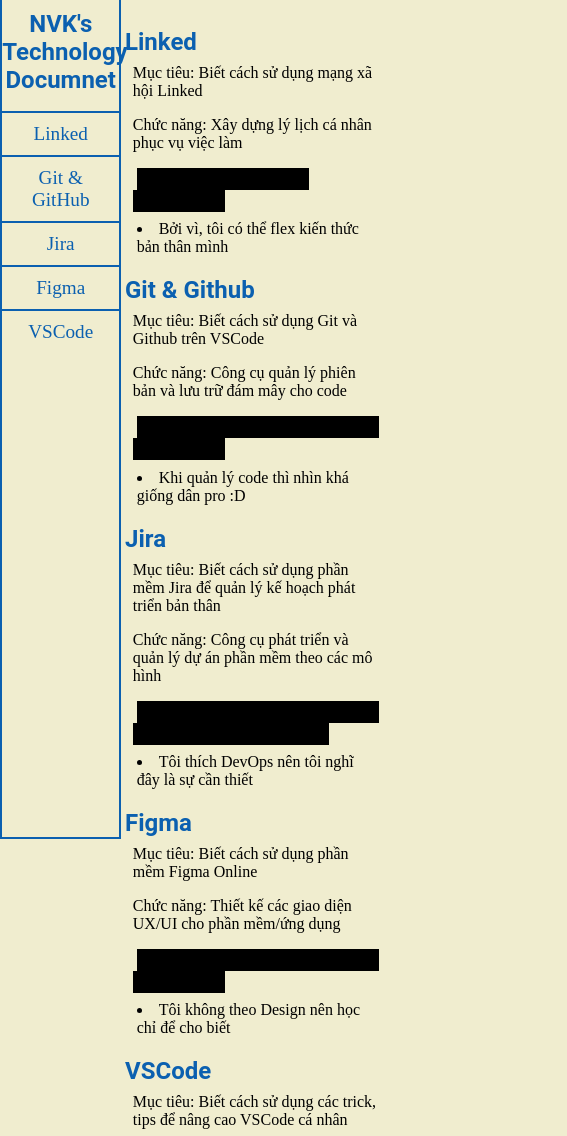
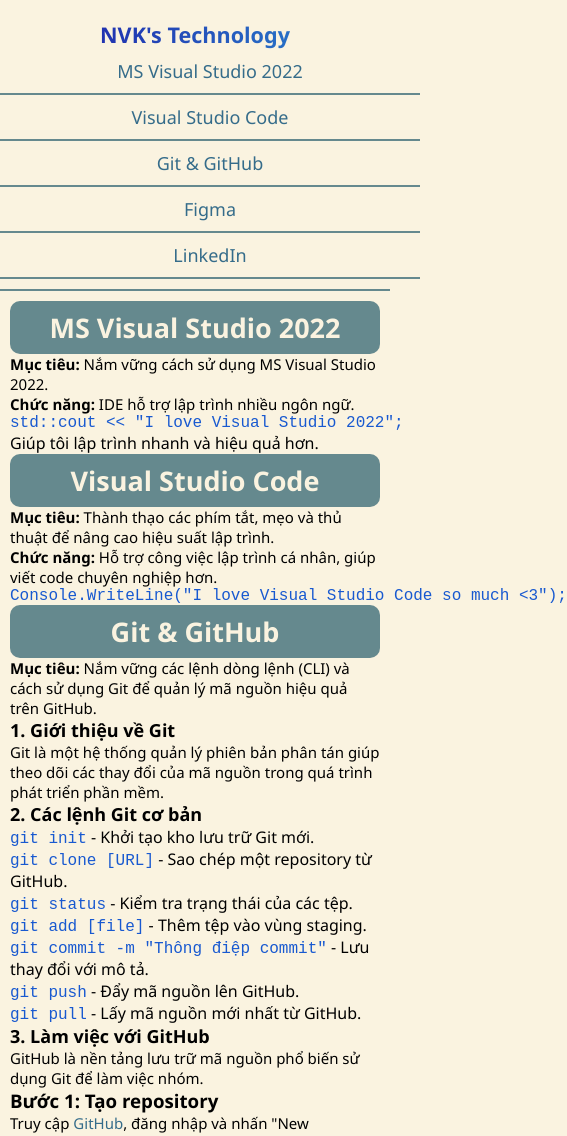
Before and after one commit to OriginalNVK/Front-end-FreeCodeCamp, a plain HTML site: page 1-ResponsiveWeb/PRJ3-TechnicalDocumentation/index.html in a window 390 px wide. Shown: the top 1136 px of the page, 567 px wide, since content can reach past the window. Drawn offline with Linux system fonts and the light colour scheme.

Commit message:
Complete the project3 in responsive web

```diff
--- a/1-ResponsiveWeb/PRJ3-TechnicalDocumentation/index.html
+++ b/1-ResponsiveWeb/PRJ3-TechnicalDocumentation/index.html
@@ -1,89 +1,147 @@
 <!DOCTYPE html>
-<html lang="en">
+<html lang="vi">
   <head>
-		<meta charset="utf-8" />
+    <meta charset="UTF-8" />
     <meta name="viewport" content="width=device-width, initial-scale=1.0" />
     <link rel="stylesheet" href="./styles.css" />
-		<title>Original NVK Document</title>
+    <title>NVK's Technology</title>
   </head>
   <body>
-		<nav id="navbar">
+    <nav class="navbar">
+      <h1>NVK's Technology</h1>
+      <ul>
+        <li><a href="#visual_studio_2022">MS Visual Studio 2022</a></li>
+        <li><a href="#visual_code">Visual Studio Code</a></li>
+        <li><a href="#git_github">Git & GitHub</a></li>
+        <li><a href="#figma">Figma</a></li>
+        <li><a href="#linked_in">LinkedIn</a></li>
+      </ul>
+    </nav>
+
+    <div class="content">
+      <section id="visual_studio_2022">
         <header>
-				<h1>NVK's Technology Documnet</h1>
-				<a class="nav-link" href="#linked">Linked</a>
-				<a class="nav-link" href="#git_&_github">Git & GitHub</a>
-				<a class="nav-link" href="#jira">Jira</a>
-				<a class="nav-link" href="#figma">Figma</a>
-				<a class="nav-link" href="#vscode">VSCode</a>
+          <h1>MS Visual Studio 2022</h1>
         </header>
-		</nav>
-		<main id="main-doc">
-			<section id="linked" class="main-section">
+        <p>
+          <strong>Mục tiêu:</strong> Nắm vững cách sử dụng MS Visual Studio
+          2022.
+        </p>
+        <p><strong>Chức năng:</strong> IDE hỗ trợ lập trình nhiều ngôn ngữ.</p>
+        <pre><code>std::cout << "I love Visual Studio 2022";</code></pre>
+        <ul>
+          <li>Giúp tôi lập trình nhanh và hiệu quả hơn.</li>
+        </ul>
+      </section>
+
+      <section id="visual_code">
         <header>
-					<h1>Linked</h1>
+          <h1>Visual Studio Code</h1>
         </header>
-				<body>
-					<p>Mục tiêu: Biết cách sử dụng mạng xã hội Linked</p>
-					<p>Chức năng: Xây dựng lý lịch cá nhân phục vụ việc làm</p>
-					<code>cout << "I love Linked";</code>
-					<li>Bởi vì, tôi có thể flex kiến thức bản thân mình</li>
-				</body>
-			</section>
-			<section id="git_&_github" class="main-section">
-				<header>
-					<h1>Git & Github</h1>
-				</header>
-				<body>
-					<p>Mục tiêu: Biết cách sử dụng Git và Github trên VSCode</p>
         <p>
-						Chức năng: Công cụ quản lý phiên bản và lưu trữ đám mây cho code
-					</p>
-					<code>print("I love Git and Github")</code>
-					<li>Khi quản lý code thì nhìn khá giống dân pro :D</li>
-				</body>
-			</section>
-			<section id="jira" class="main-section">
-				<header>
-					<h1>Jira</h1>
-				</header>
-				<body>
-					<p>
-						Mục tiêu: Biết cách sử dụng phần mềm Jira để quản lý kế hoạch phát
-						triển bản thân
+          <strong>Mục tiêu:</strong> Thành thạo các phím tắt, mẹo và thủ thuật
+          để nâng cao hiệu suất lập trình.
         </p>
         <p>
-						Chức năng: Công cụ phát triển và quản lý dự án phần mềm theo các mô
-						hình
+          <strong>Chức năng:</strong> Hỗ trợ công việc lập trình cá nhân, giúp
+          viết code chuyên nghiệp hơn.
         </p>
-					<code>System.out.println("I also love Jira");</code>
-					<li>Tôi thích DevOps nên tôi nghĩ đây là sự cần thiết</li>
-				</body>
+        <pre><code>Console.WriteLine("I love Visual Studio Code so much <3");</code></pre>
       </section>
-			<section id="figma" class="main-section">
+
+      <section id="git_github">
+        <header>
+          <h1>Git & GitHub</h1>
+        </header>
+        <p>
+          <strong>Mục tiêu:</strong> Nắm vững các lệnh dòng lệnh (CLI) và cách
+          sử dụng Git để quản lý mã nguồn hiệu quả trên GitHub.
+        </p>
+
+        <h2>1. Giới thiệu về Git</h2>
+        <p>
+          Git là một hệ thống quản lý phiên bản phân tán giúp theo dõi các thay
+          đổi của mã nguồn trong quá trình phát triển phần mềm.
+        </p>
+
+        <h2>2. Các lệnh Git cơ bản</h2>
+        <ul>
+          <li><code>git init</code> - Khởi tạo kho lưu trữ Git mới.</li>
+          <li>
+            <code>git clone [URL]</code> - Sao chép một repository từ GitHub.
+          </li>
+          <li><code>git status</code> - Kiểm tra trạng thái của các tệp.</li>
+          <li><code>git add [file]</code> - Thêm tệp vào vùng staging.</li>
+          <li>
+            <code>git commit -m "Thông điệp commit"</code> - Lưu thay đổi với mô
+            tả.
+          </li>
+          <li><code>git push</code> - Đẩy mã nguồn lên GitHub.</li>
+          <li><code>git pull</code> - Lấy mã nguồn mới nhất từ GitHub.</li>
+        </ul>
+
+        <h2>3. Làm việc với GitHub</h2>
+        <p>
+          GitHub là nền tảng lưu trữ mã nguồn phổ biến sử dụng Git để làm việc
+          nhóm.
+        </p>
+
+        <h3>Bước 1: Tạo repository</h3>
+        <p>
+          Truy cập <a href="https://github.com/" target="_blank">GitHub</a>,
+          đăng nhập và nhấn "New Repository".
+        </p>
+
+        <h3>Bước 2: Kết nối Git với GitHub</h3>
+        <pre><code>git remote add origin [URL repository]
+git branch -M main
+git push -u origin main</code></pre>
+
+        <h3>Bước 3: Làm việc nhóm với GitHub</h3>
+        <p>Sử dụng Pull Request, Issues, Code Review để cộng tác hiệu quả.</p>
+
+        <h2>4. Kết luận</h2>
+        <p>
+          Git & GitHub giúp quản lý mã nguồn, theo dõi thay đổi và làm việc nhóm
+          dễ dàng.
+        </p>
+      </section>
+
+      <section id="figma">
         <header>
           <h1>Figma</h1>
         </header>
-				<body>
-					<p>Mục tiêu: Biết cách sử dụng phần mềm Figma Online</p>
-					<p>Chức năng: Thiết kế các giao diện UX/UI cho phần mềm/ứng dụng</p>
-					<code>writeln("I don't like Figma");</code>
-					<li>Tôi không theo Design nên học chỉ để cho biết</li>
-				</body>
+        <p>
+          <strong>Mục tiêu:</strong> Thành thạo Figma để thiết kế giao diện
+          UX/UI.
+        </p>
+        <p>
+          <strong>Chức năng:</strong> Công cụ thiết kế giao diện trực tuyến.
+        </p>
+        <pre><code>writeln("I like Figma and I love all designs I create");</code></pre>
+        <p>
+          Tôi đã hoàn thành khóa học UX/UI trên Coursera để thiết kế ứng dụng
+          bằng Figma một cách chuyên nghiệp.
+        </p>
       </section>
-			<section id="vscode" class="main-section">
+
+      <section id="linked_in">
         <header>
-					<h1>VSCode</h1>
+          <h1>LinkedIn</h1>
         </header>
-				<body>
         <p>
-						Mục tiêu: Biết cách sử dụng các trick, tips để nâng cao VSCode cá
-						nhân
+          <strong>Mục tiêu:</strong> Biết cách sử dụng LinkedIn để xây dựng
+          thương hiệu cá nhân.
         </p>
-					<p>Chức năng: Phục vụ việc viết code nhanh, chuyên nghiệp hơn</p>
-					<code>console.log("I love VSCode very much <3");</code>
-					<li>Tôi sử dụng VSCode hằng ngày nên rất mê ẻm</li>
-				</body>
+        <p>
+          <strong>Chức năng:</strong> Nền tảng kết nối và tìm kiếm cơ hội nghề
+          nghiệp.
+        </p>
+        <pre><code>Console.log("I love LinkedIn";)</code></pre>
+        <ul>
+          <li>Giúp tôi thể hiện kiến thức và kỹ năng chuyên môn.</li>
+        </ul>
       </section>
-		</main>
+    </div>
   </body>
 </html>
--- a/1-ResponsiveWeb/PRJ3-TechnicalDocumentation/styles.css
+++ b/1-ResponsiveWeb/PRJ3-TechnicalDocumentation/styles.css
@@ -1,73 +1,139 @@
-html {
+html{
 	box-sizing: border-box;
 }
 
-header h1 {
-	font-family: Roboto;
-	color: #0b60b0;
-	margin-bottom: -8px;
+*{
+	border: none;
+	margin: 0;
+	padding: 0;
 }
 
-body {
-	background-color: #f0edcf;
-	color: #000000;
-	font-family: Roboto Slab;
-	display: flex;
+body{
+	background: #FAF3E0;
+	font-family: 'Segoe UI', sans-serif;
+	font-size: 16px;
 }
 
-#navbar {
+.navbar{
+	width: 300px;
+	height: 100%;
 	position: fixed;
-	height: 100vh;
-	width: 30vw;
-	border: 2px solid #0b60b0;
+	border-right: 2px solid #65898e;
+	padding-top: 20px;
 	text-align: center;
-	color: #0b60b0;
-	display: flex;
-	margin: -2vh -2vw;
+	font-size: 18px;
 }
 
-#navbar h1 {
-	margin: auto;
-	border-bottom: 2px solid #0b60b0;
-	width: 30vw;
-	padding: 2vh 0;
+.navbar h1 {
+	font-size: 1.5em;
+	background: linear-gradient(to right, #1d13a5, #2b8ed0);
+	-webkit-background-clip: text;
+	-webkit-text-fill-color: transparent;
 }
 
-#navbar a {
-	display: block;
-	border-bottom: 2px solid #0b60b0;
-	margin: auto;
+.navbar ul li{
 	padding: 10px;
-	font-size: 1.2rem;
-	text-decoration: none;
-	color: #0b60b0;
+	border-top: 2px solid #65898e;
+	list-style: none;
 }
 
-#navbar a:last-of-type {
-	border-bottom: none;
+a{
+	text-decoration: none;
+	color: #356c8a;
 }
 
-#main-doc {
-	width: 70vw;
-	padding: 0 0 0 32vw;
+.content{
+	margin-left: 330px;
+	padding: 20px;
 }
 
-#main-doc header {
-	margin: 0 -2vw;
+section header{
+	background: #65898e;
+	color: #FAF3E0;
+	text-align: center;
+	padding: 10px;
+	border-radius: 10px;
 }
 
-code {
-	font-size: 1.2rem;
-	background-color: #40a2d8;
-	margin: 0 1vw;
+.content p {
+	font-size: 18px;
 }
 
-li {
-	margin: 1vh 1vw;
+code{
+	color: #1859d0;
 }
 
-@media (max-width: 720px) {
-	code {
-		background-color: black;
+h2{
+	font-size: 20px;
+}
+
+@media screen and (max-width: 768px) {
+	.navbar {
+		width: 100%;
+		height: auto;
+		position: relative;
+		border-right: none;
+		border-bottom: 2px solid #65898e;
+		padding-bottom: 10px;
+	}
+
+	.navbar ul {
+		display: flex;
+		justify-content: center;
+		flex-wrap: wrap;
+	}
+
+	.navbar ul li {
+		border-top: none;
+		border-right: 2px solid #65898e;
+		padding: 10px 15px;
+	}
+
+	.navbar ul li:last-child {
+		border-right: none;
+	}
+
+	.content {
+		margin-left: 0;
+		padding: 15px;
+	}
+
+	section header {
+		font-size: 18px;
+		padding: 8px;
+	}
+
+	.content p {
+		font-size: 16px;
 	}
 }
+
+@media screen and (max-width: 480px) {
+	.navbar h1 {
+		font-size: 1.2em;
+	}
+
+	.navbar ul {
+		flex-direction: column;
+		align-items: center;
+	}
+
+	.navbar ul li {
+		border-right: none;
+		border-bottom: 2px solid #65898e;
+		width: 100%;
+		text-align: center;
+	}
+
+	.content {
+		padding: 10px;
+	}
+
+	h2 {
+		font-size: 18px;
+	}
+
+	.content p {
+		font-size: 15px;
+	}
+}
```
Lines whose indentation alone changed are shown as unchanged.
